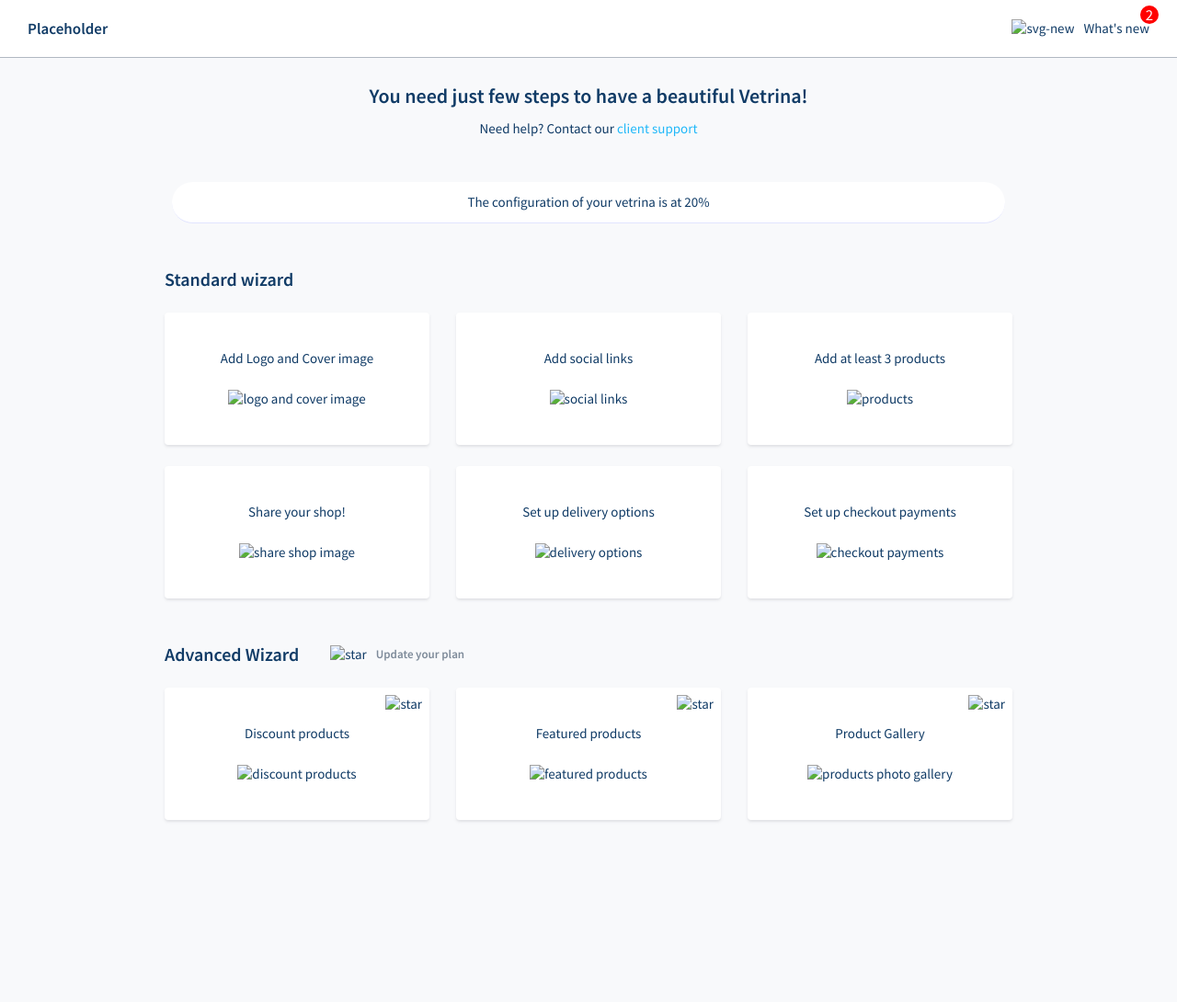
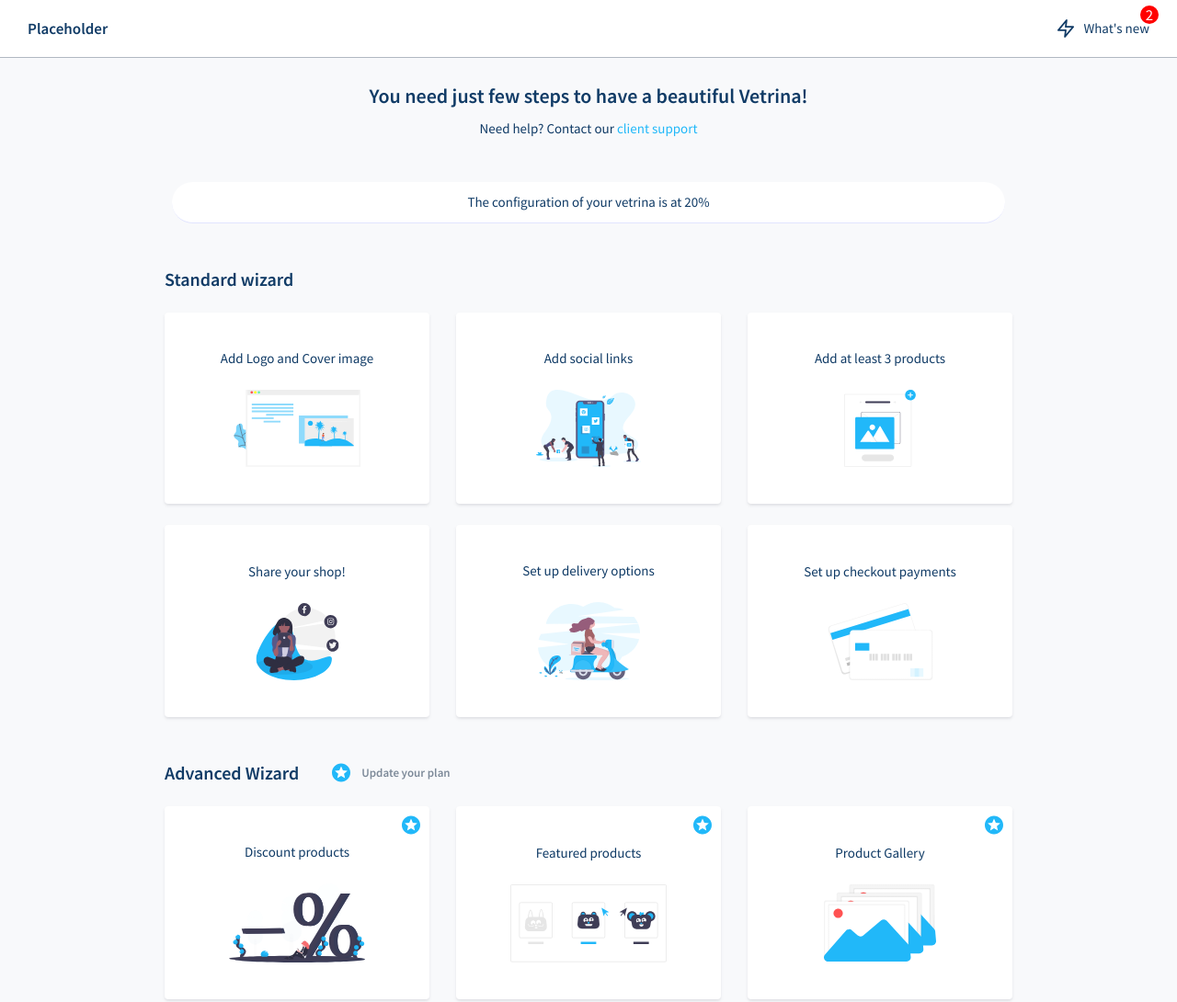
Before and after one commit to MrDBStig/LD_NA-web-design-assignment, a plain HTML site: page challenge-1/index.html in a window 1280 px wide. Shown: the whole page at 92% size. Before the commit the page ends 920 px from the top, so only its background shows below. Drawn offline with Linux system fonts and the light colour scheme; the site is published under a folder, as on GitHub Pages, so addresses that start at the root find nothing.

Commit message:
Fix image display issue

```diff
--- a/challenge-1/index.html
+++ b/challenge-1/index.html
@@ -12,7 +12,7 @@
 <body>
   <header class="header">
     <a href="/" class="header__link">Placeholder</a><a href="#" class="header__link--digest">
-      <img src="/img/lightning.svg" alt="svg-new" />
+      <img src="./img/lightning.svg" alt="svg-new" />
       What's new</a>
   </header>
   <main class="main">
@@ -35,22 +35,22 @@
         <h2 class="section__title--wizard">Standard wizard</h2>
         <div class="grid">
           <article class="grid__item">
-            <p>Add Logo and Cover image</p> <img src="/img/image-cover.svg" alt="logo and cover image">
+            <p>Add Logo and Cover image</p> <img src="./img/image-cover.svg" alt="logo and cover image">
           </article>
           <article class="grid__item">
-            <p>Add social links</p> <img src="/img/image-social.svg" alt="social links">
+            <p>Add social links</p> <img src="./img/image-social.svg" alt="social links">
           </article>
           <article class="grid__item">
-            <p>Add at least 3 products</p> <img src="/img/image-products.svg" alt="products">
+            <p>Add at least 3 products</p> <img src="./img/image-products.svg" alt="products">
           </article>
           <article class="grid__item">
-            <p>Share your shop!</p> <img src="/img/image-share.svg" alt="share shop image">
+            <p>Share your shop!</p> <img src="./img/image-share.svg" alt="share shop image">
           </article>
           <article class="grid__item">
-            <p>Set up delivery options</p> <img src="/img/image-delivery.svg" alt="delivery options">
+            <p>Set up delivery options</p> <img src="./img/image-delivery.svg" alt="delivery options">
           </article>
           <article class="grid__item">
-            <p>Set up checkout payments</p> <img src="/img/image-payments.svg" alt="checkout payments">
+            <p>Set up checkout payments</p> <img src="./img/image-payments.svg" alt="checkout payments">
           </article>
         </div>
       </section>
@@ -58,22 +58,22 @@
         <div class="title-group">
           <h2 class="section__title--wizard">Advanced Wizard</h2>
           <div class="star-group">
-            <img src="/img/Icon-star-filled.svg" alt="star">
+            <img src="./img/Icon-star-filled.svg" alt="star">
             <p class="star-group__text">Update your plan</p>
           </div>
         </div>
         <div class="grid">
           <article class="grid__item">
-            <p>Discount products</p> <img src="/img/image-discount.svg" alt="discount products">
-            <img src="/img/Icon-star-filled.svg" class="star" alt="star">
+            <p>Discount products</p> <img src="./img/image-discount.svg" alt="discount products">
+            <img src="./img/Icon-star-filled.svg" class="star" alt="star">
           </article>
           <article class="grid__item">
-            <p>Featured products</p> <img src="/img/featured-products.svg" alt="featured products">
-            <img src="/img/Icon-star-filled.svg" class="star" alt="star">
+            <p>Featured products</p> <img src="./img/featured-products.svg" alt="featured products">
+            <img src="./img/Icon-star-filled.svg" class="star" alt="star">
           </article>
           <article class="grid__item">
-            <p>Product Gallery</p> <img src="/img/photo-gallery.svg" alt="products photo gallery">
-            <img src="/img/Icon-star-filled.svg" class="star" alt="star">
+            <p>Product Gallery</p> <img src="./img/photo-gallery.svg" alt="products photo gallery">
+            <img src="./img/Icon-star-filled.svg" class="star" alt="star">
           </article>
         </div>
       </section>
```
